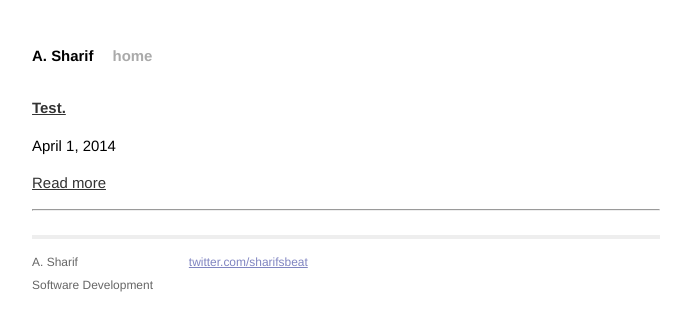
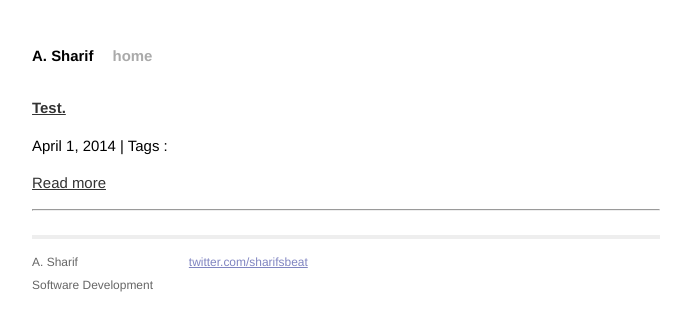
Before and after one commit to busypeoples/busypeoples.github.io, a Jekyll site: the page built from index.html, in a window 1280 px wide. Shown: the top 330 px of the page, without its empty margins (294-985 px from the left). Built offline with Jekyll 4.4.1, drawn with Linux system fonts in a browser that asks for light colours; Markdown is read by kramdown in place of the engine named in the settings.

Commit message:
Update index.html

```diff
--- a/index.html
+++ b/index.html
@@ -20,7 +20,7 @@ title: "A. Sharif"
         </p>
 		<p>
           <i class="icon-calendar"></i> {{ post.date | date: "%B %e, %Y" }}
-        	{% if post.tag %}
+        	{% if post.tags %}
 		  | <i class="icon-tags"></i> Tags :{% for tag in post.tags %} <a href="/tags/{{ tag }}" rel="tooltip" title="View posts tagged with &quot;{{ tag }}&quot;"><span class="label label-info">{{ tag }}</span></a>  {% if forloop.last != true %} {% endif %} {% endfor %}
         	{% endif %}
         </p>
```
